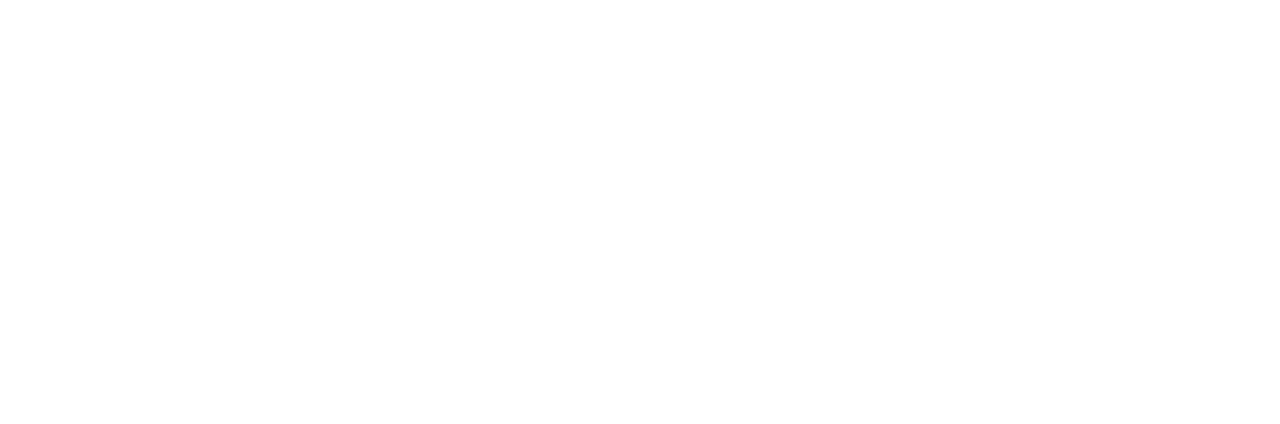
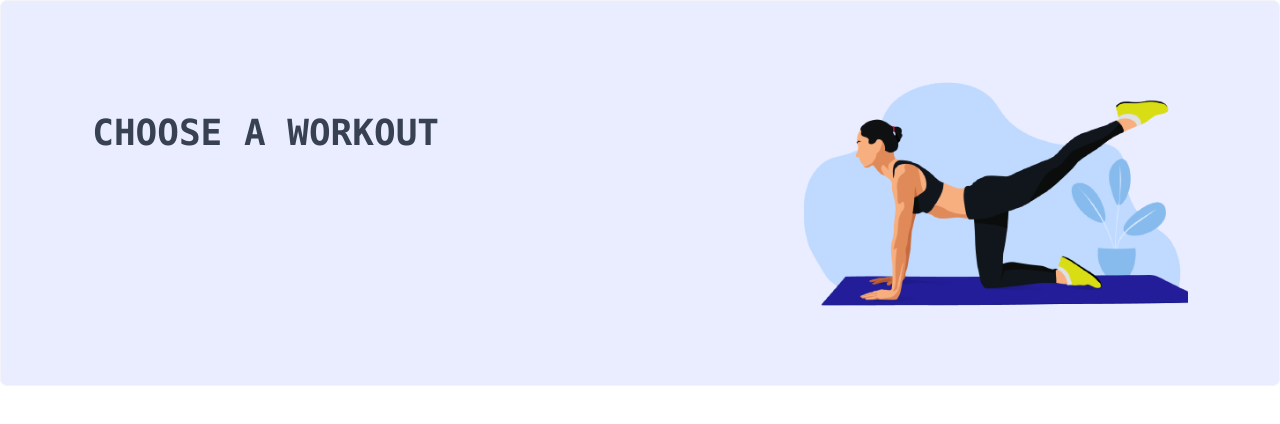
Before and after one commit to Obaayaa-1988/Nuxtjs-Workout-Tracker, a Nuxt app: page /Showcase in a window 1280 px wide. Before the commit this address had no page. Shown: the top 424 px of the page. Built offline with nearby package versions, Linux system fonts and the light colour scheme.

Commit message:
created a showcase component

```diff
--- /dev/null
+++ b/pages/Showcase.vue
@@ -0,0 +1,37 @@
+<template>
+  <div>
+    <div class="
+          h-1/4
+          w-full
+          bg-indigo-200
+          rounded-md
+          bg-clip-padding
+          backdrop-filter backdrop-blur-sm
+          bg-opacity-40
+          border border-gray-100
+        ">
+        <div class="flex justify-around">
+          <h2 class="text-gray-700 text-4xl font-extrabold font-mono pt-28">
+            CHOOSE A WORKOUT
+          </h2>
+          <div></div>
+
+          <div>
+            <img src="images/removebg.png" alt="PanCake" class="w-96 h-96 object-cover" />
+          </div>
+        </div>
+      </div>
+
+
+  </div>
+</template>
+
+<script>
+export default {
+
+}
+</script>
+
+<style>
+
+</style>
```
